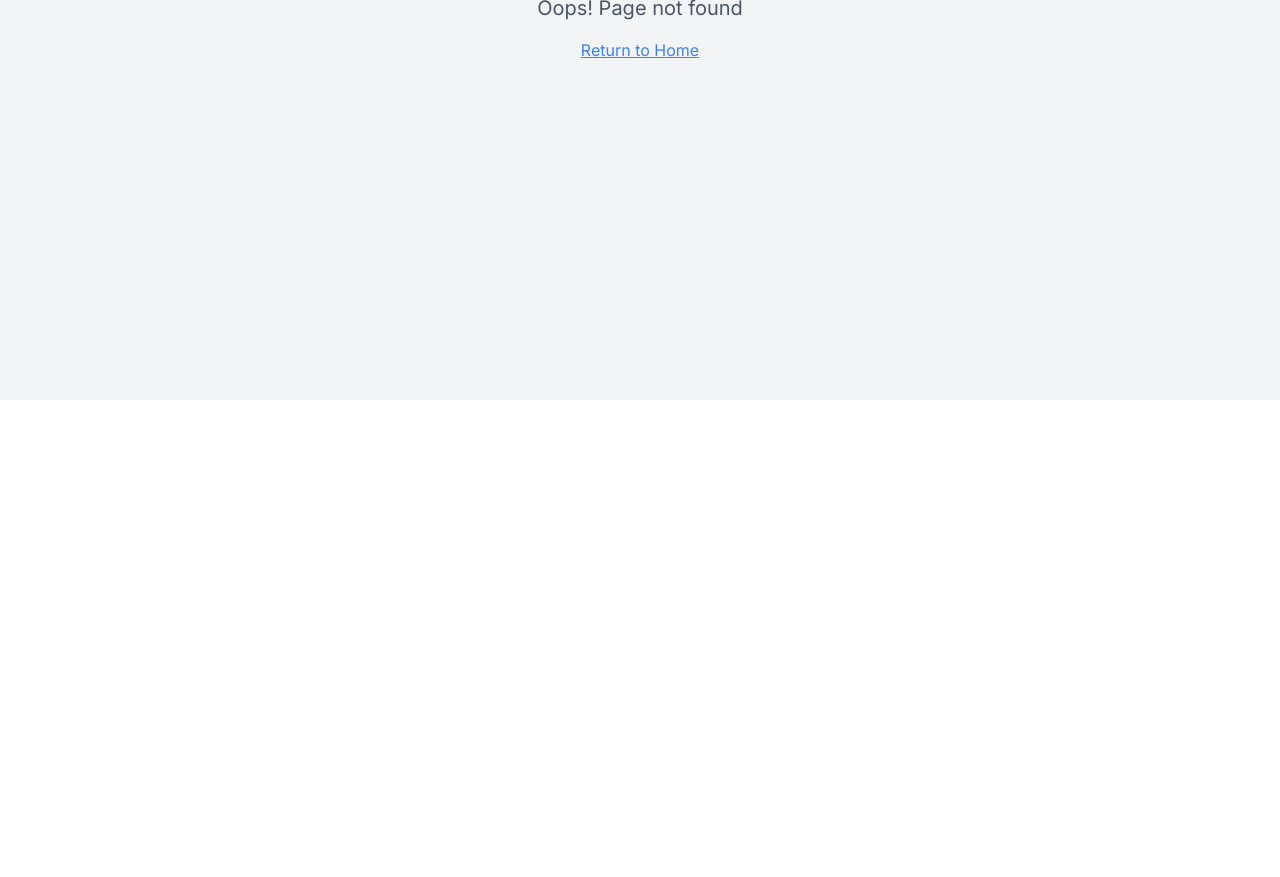
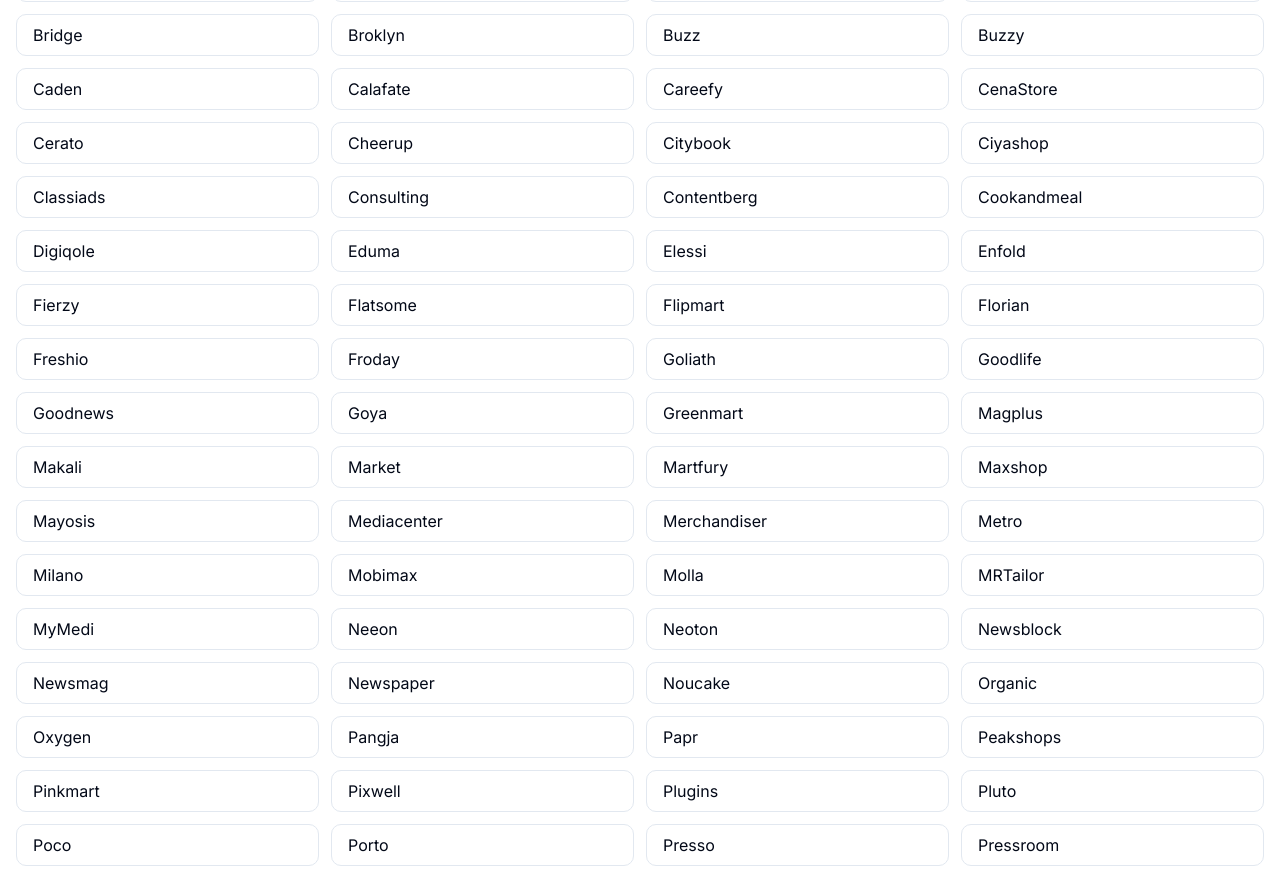
Before and after one commit to rakpa/theme-shop-tailwind-react-main, a React (Vite) app: page /full-list in a window 1280 px wide. Before the commit this address had no page. Shown: the part 400-1277 px from the top of the page. Before the commit the page ends 800 px from the top, so only its background shows below. Built offline with nearby package versions, Linux system fonts and the light colour scheme.

Commit message:
feat: add Full Themes and Plugins list page with route and nav

```diff
--- a/src/App.tsx
+++ b/src/App.tsx
@@ -7,6 +7,7 @@ import Index from "./pages/Index";
 import NotFound from "./pages/NotFound";
 import Terms from "./pages/Terms";
 import Privacy from "./pages/Privacy";
+import FullList from "./pages/FullList";
 
 const queryClient = new QueryClient();
 
@@ -20,6 +21,7 @@ const App = () => (
           <Route path="/" element={<Index />} />
           <Route path="/terms" element={<Terms />} />
           <Route path="/privacy" element={<Privacy />} />
+          <Route path="/full-list" element={<FullList />} />
           {/* ADD ALL CUSTOM ROUTES ABOVE THE CATCH-ALL "*" ROUTE */}
           <Route path="*" element={<NotFound />} />
         </Routes>
--- a/src/components/Header.tsx
+++ b/src/components/Header.tsx
@@ -26,6 +26,9 @@ const Header = () => {
             </Link>
             <Link to="/#pricing" className="text-primary-foreground/90 hover:text-primary-foreground transition-colors">
               Pricing
+            </Link>
+            <Link to="/full-list" className="text-primary-foreground/90 hover:text-primary-foreground transition-colors">
+              Full List
             </Link>
             <Link to="/terms" className="text-primary-foreground/90 hover:text-primary-foreground transition-colors">
               Terms
@@ -61,6 +64,7 @@ const Header = () => {
               <Link to="/#pricing" className="text-primary-foreground/90">Pricing</Link>
               <Link to="/terms" className="text-primary-foreground/90">Terms</Link>
               <Link to="/privacy" className="text-primary-foreground/90">Privacy Policy</Link>
+              <Link to="/full-list" className="text-primary-foreground/90">Full List</Link>
               <div className="flex flex-col space-y-2 pt-4 border-t border-primary-foreground/20">
                 <Button variant="ghost" className="text-primary-foreground hover:bg-primary-foreground/10 justify-start">
                   Login
--- /dev/null
+++ b/src/pages/FullList.tsx
@@ -0,0 +1,177 @@
+import Header from "@/components/Header";
+import Footer from "@/components/Footer";
+
+const FullList = () => {
+  const themes: string[] = [
+    "Aadavark",
+    "AdForest",
+    "Adifier",
+    "Admania",
+    "Apress",
+    "Babystreet",
+    "Barberry",
+    "Basel",
+    "Bimber",
+    "Blade",
+    "Boombox",
+    "Breek",
+    "Bridge",
+    "Broklyn",
+    "Buzz",
+    "Buzzy",
+    "Caden",
+    "Calafate",
+    "Careefy",
+    "CenaStore",
+    "Cerato",
+    "Cheerup",
+    "Citybook",
+    "Ciyashop",
+    "Classiads",
+    "Consulting",
+    "Contentberg",
+    "Cookandmeal",
+    "Digiqole",
+    "Eduma",
+    "Elessi",
+    "Enfold",
+    "Fierzy",
+    "Flatsome",
+    "Flipmart",
+    "Florian",
+    "Freshio",
+    "Froday",
+    "Goliath",
+    "Goodlife",
+    "Goodnews",
+    "Goya",
+    "Greenmart",
+    "Magplus",
+    "Makali",
+    "Market",
+    "Martfury",
+    "Maxshop",
+    "Mayosis",
+    "Mediacenter",
+    "Merchandiser",
+    "Metro",
+    "Milano",
+    "Mobimax",
+    "Molla",
+    "MRTailor",
+    "MyMedi",
+    "Neeon",
+    "Neoton",
+    "Newsblock",
+    "Newsmag",
+    "Newspaper",
+    "Noucake",
+    "Organic",
+    "Oxygen",
+    "Pangja",
+    "Papr",
+    "Peakshops",
+    "Pinkmart",
+    "Pixwell",
+    "Plugins",
+    "Pluto",
+    "Poco",
+    "Porto",
+    "Presso",
+    "Pressroom",
+    "Printshop",
+    "Puca",
+    "Razzi",
+    "Rehub",
+    "Revo",
+    "Rey",
+    "Riode",
+    "Sahifa",
+    "Saxon",
+    "Gridlove",
+    "Groci",
+    "Gutentype",
+    "Henrik",
+    "Herald",
+    "Shopkeeper",
+    "Shopme",
+    "Shoppystore",
+    "Smartic",
+    "Smartmag",
+    "Sober",
+    "Soledad",
+    "Squaretype",
+    "Stockie",
+    "Stockie",
+    "Strolik",
+    "Supro",
+    "Techmarket",
+    "The7",
+    "TheLanger",
+    "TheRetailer",
+    "Thevoux",
+    "Tokoo",
+    "Tonda",
+    "UDesign",
+    "Valenti",
+    "Vinkmag",
+    "Woodmart",
+    "Zeen",
+    "Zoxnews",
+    "Zoxpress",
+    "Homey",
+    "Hongo",
+    "Hyperx",
+    "Ibid",
+    "Impreza",
+    "Jannah",
+    "Jevelin",
+    "Jnews",
+    "Jobmonster",
+    "Johannes",
+    "June",
+    "JupiterX",
+    "Kapee",
+    "Kartpul",
+    "Kicker",
+    "Kidz",
+    "Kingdom",
+    "Konte",
+    "LeArts",
+    "Listingpro",
+    "Locales",
+  ];
+
+  return (
+    <div className="min-h-screen bg-background">
+      <Header />
+      <main className="container mx-auto px-4 py-12">
+        <h1 className="text-3xl lg:text-5xl font-bold text-foreground mb-8">
+          Full Themes and Plugins List
+        </h1>
+
+        <section className="mb-12">
+          <h2 className="text-2xl font-semibold mb-4">Themes</h2>
+          <div className="grid grid-cols-1 sm:grid-cols-2 md:grid-cols-3 lg:grid-cols-4 gap-3">
+            {themes.map((name, idx) => (
+              <div
+                key={`${name}-${idx}`}
+                className="rounded-md border bg-card text-card-foreground px-4 py-2"
+              >
+                {name}
+              </div>
+            ))}
+          </div>
+        </section>
+
+        <section>
+          <h2 className="text-2xl font-semibold mb-2">Plugins</h2>
+          <p className="text-muted-foreground">Full plugins list coming soon.</p>
+        </section>
+      </main>
+      <Footer />
+    </div>
+  );
+};
+
+export default FullList;
```
